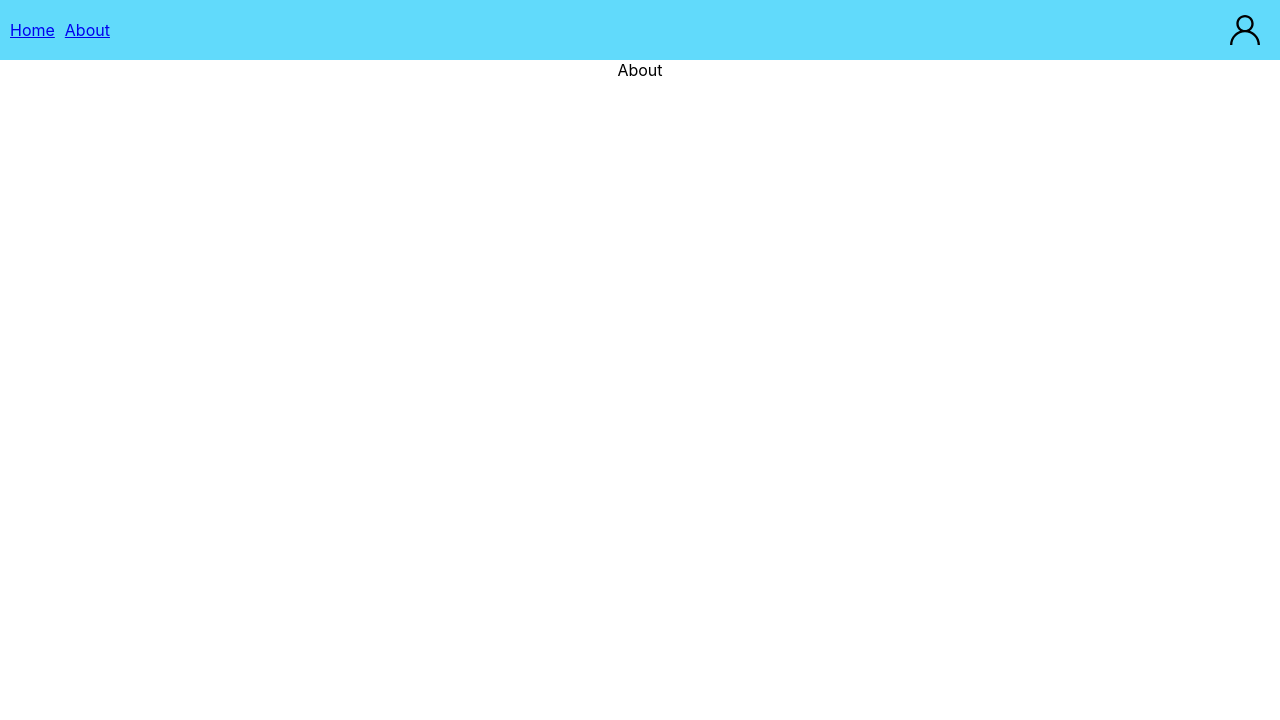
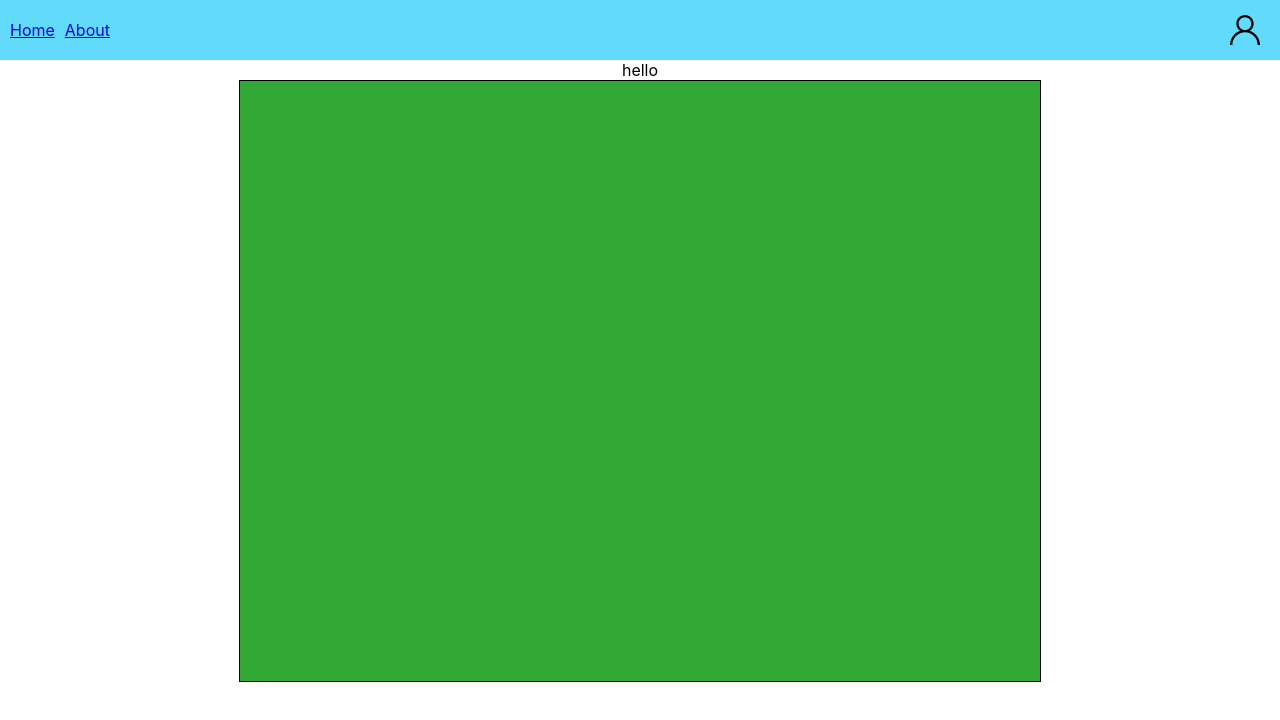
Before and after one commit to errik25/task-manager, a React app: page /about in a window 1280 px wide. Shown: the top 720 px of the page. Built offline with nearby package versions, Linux system fonts and the light colour scheme.

Commit message:
draw in canvas with imageData

```diff
--- a/src/components/About/About.jsx
+++ b/src/components/About/About.jsx
@@ -1,16 +1,130 @@
-import React from 'react';
 import './About.css';
+import React, {useState, useEffect, useRef} from 'react';
+import Canvas from './Canvas.jsx';
 
-export default class About extends React.Component {
-    // constructor() {
-    //     super();
+function About() {
+  const [mouseDown, setMouseDown] = useState(false);
+  const [cursorPos, setCursorPos] = useState(null);
+  const [canvasWidth, setCanvasWidth] = useState(800);
+  const [canvasHeight, setCanvasHeight] = useState(600);
+  const canvasRef = useRef(null);
+
+  const draw = () => {
+    const canvas = canvasRef.current;
+    const ctx = canvas.getContext('2d');
+    ctx.fillStyle = '#33a935'
+    ctx.rect(0, 0, 800, 600)
+    ctx.fill();
+
+    ctx.fillStyle = '#a4349f';
+    ctx.lineJoin = 'round';
+    ctx.lineWidth = 5;
+    ctx.lineCap = 'round';
+
+
+
+    // for (let i = 0; i < imageData.data.length; i += 4) {
+    //   // Modify pixel data
+    //   imageData.data[i + 0] = 200;  // R value
+    //   imageData.data[i + 1] = 0;    // G value
+    //   imageData.data[i + 2] = 0;  // B value
+    //   imageData.data[i + 3] = 0;  // A value
     // }
 
-    render() {
-        return (
-            <div className={'About'}>
-                About
-            </div>
-        )
+    // Draw image data to the canvas
+  };
+
+  const drawPixel = ({x: cx, y: cy}) => {
+    const canvas = canvasRef.current;
+    const ctx = canvas.getContext('2d');
+    // const imageData = ctx.createImageData(800, 600);
+    let w = 800;
+    let h = 600;
+    const imageData = ctx.getImageData(0, 0, w, h);
+    for (let i = 0, x = 0, y = 0; i < imageData.data.length; i += 4, x ++) {
+
+      if (x === w) {
+        x = 0;
+        y++;
+      }
+
+      if ((y > cy - 30 && y < cy + 30) && (x > cx - 30 && x < cx + 30))  {
+        imageData.data[i + 0] = 255;  // A value
+        imageData.data[i + 1] = 25;  // A value
+        imageData.data[i + 2] = 25;  // A value
+        imageData.data[i + 3] = 255;  // A value
+      }
+      // else {
+      //   imageData.data[i + 0] = 34;  // R value
+      //   imageData.data[i + 1] = 0;    // G value
+      //   imageData.data[i + 2] = 80;  // B value
+      //   imageData.data[i + 3] = 255;  // A value
+      // }
     }
+
+
+    // imageData.data[i + 0] = 190;  // R value
+    // imageData.data[i + 1] = 0;    // G value
+    // imageData.data[i + 2] = 210;  // B value
+    // imageData.data[i + 3] = 255;
+
+    ctx.putImageData(imageData, 0, 0);
+  }
+
+
+  useEffect(() => {
+    console.log('mounted')
+    draw()
+    window.addEventListener('mouseup', (e) => {
+      setMouseDown(false);
+    })
+  }, [])
+
+  useEffect(() => {
+    // console.log('useEffect update')
+    // draw()
+
+    if (mouseDown) {
+      drawPixel(cursorPos)
+    }
+  })
+
+  const getCursorPos = (e) => {
+    return {x: event.layerX, y: event.layerY};
+  }
+
+  const clickHandler = (e) => {
+    const {x, y} = getCursorPos(e)
+
+    console.log('click', x, y)
+  }
+
+  const mouseMove = (e) => {
+    const {x, y} = getCursorPos(e)
+    setCursorPos({x, y});
+    // console.log('over', x, y)
+  }
+
+  const mouseDownHandler = (e) => {
+    setMouseDown(true)
+  }
+
+  return (
+    <div className="App">
+      <div>
+        hello
+      </div>
+      <canvas
+        onClick={clickHandler}
+        onMouseMove={mouseMove}
+        onMouseDown={mouseDownHandler}
+        width={canvasWidth}
+        height={canvasHeight}
+        ref={canvasRef}
+        style={{border: '1px solid black'}}
+      />
+    </div>
+  );
 }
+
+export default About;
```
